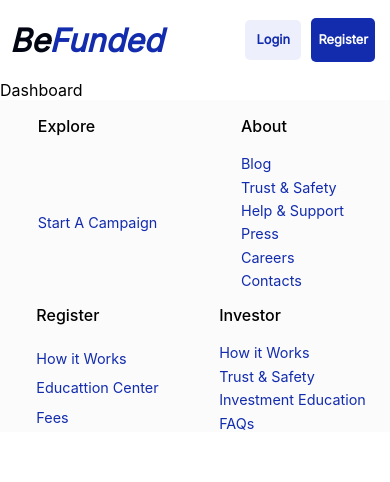
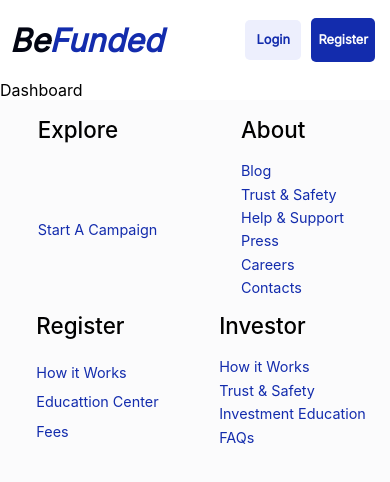
Before and after one commit to Emilance/BeFunded, a React (Create React App) app: page /dashboard in a window 390 px wide. Shown: the top 482 px of the page. Built offline with nearby package versions, Linux system fonts and the light colour scheme.

Commit message:
started  project details page

```diff
--- a/src/component/footer/footer.css
+++ b/src/component/footer/footer.css
@@ -31,12 +31,13 @@
 
 @media (max-width:600px) {
     .sec > h2{
-        font-size: 1rem;
+        font-size: 1.1srem;
     }
     .footer{
         display: grid;
         grid-template-columns: 1fr 1fr;
         padding: 0;
+        padding-bottom: 3rem;
 
     }
 }
```
